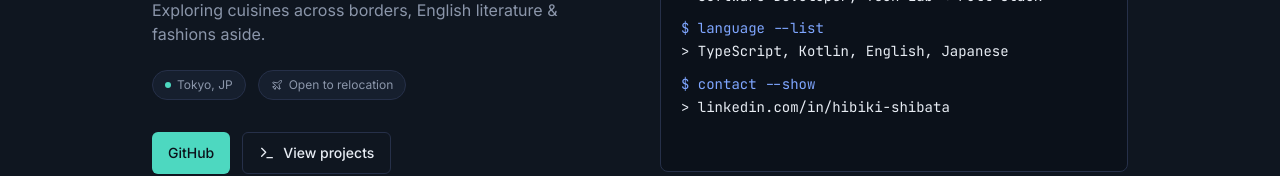
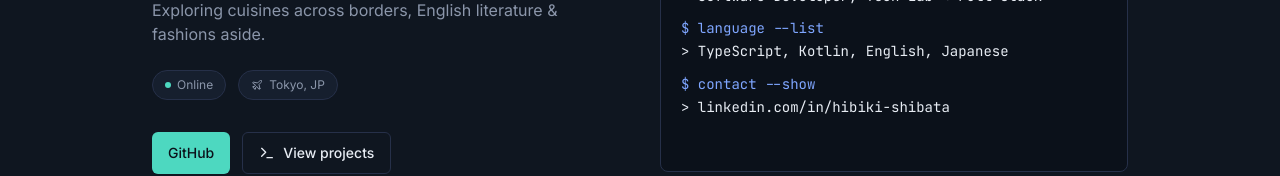
Before and after one commit to hibiki-shibata/hibiki-shibata.github.io, a React (Vite) app: page / in a window 1280 px wide. Shown: the part 271-447 px from the top of the page. Built offline with nearby package versions, Linux system fonts and the light colour scheme.

Commit message:
Compiled & Ready to Deploy

```diff
--- a/src/components/sections/Hero.tsx
+++ b/src/components/sections/Hero.tsx
@@ -20,10 +20,10 @@ export default function Hero() {
                 <div className="flex flex-wrap items-center gap-3 mb-8">
                     <span className="flex items-center gap-1.5 text-xs px-3 py-1.5 rounded-full" style={{ background: colors.surface, border: `1px solid ${colors.border}`, color: colors.muted }}>
                         <span className="w-1.5 h-1.5 rounded-full" style={{ background: colors.accent }} />
-                        Tokyo, JP
+                        Online
                     </span>
                     <span className="flex items-center gap-1.5 text-xs px-3 py-1.5 rounded-full" style={{ background: colors.surface, border: `1px solid ${colors.border}`, color: colors.muted }}>
-                        <Plane size={12} /> Open to relocation
+                        <Plane size={12} /> Tokyo, JP
                     </span>
                 </div>
                 <div className="flex gap-3">
```
Also changed, not shown: 2 other files (tests, documents, lock files or other folders).
